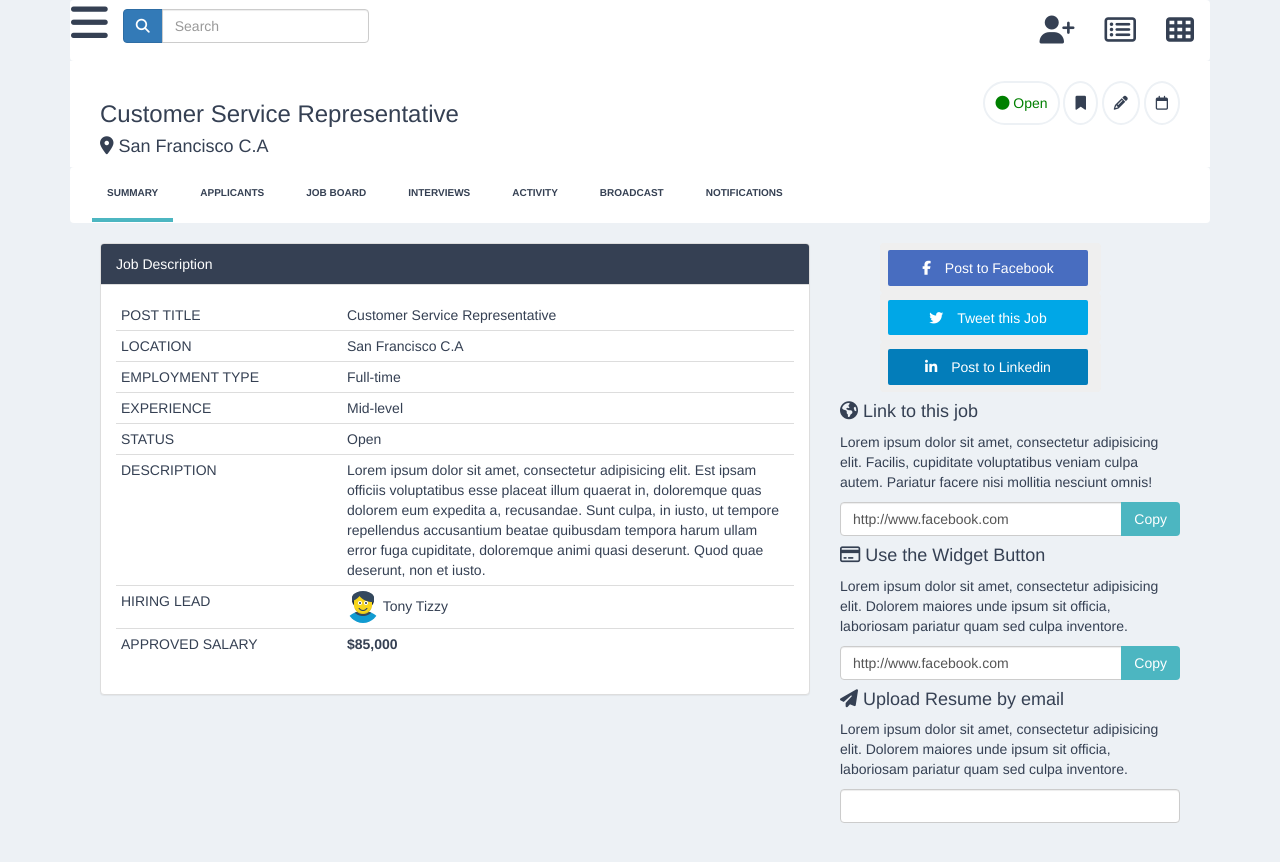
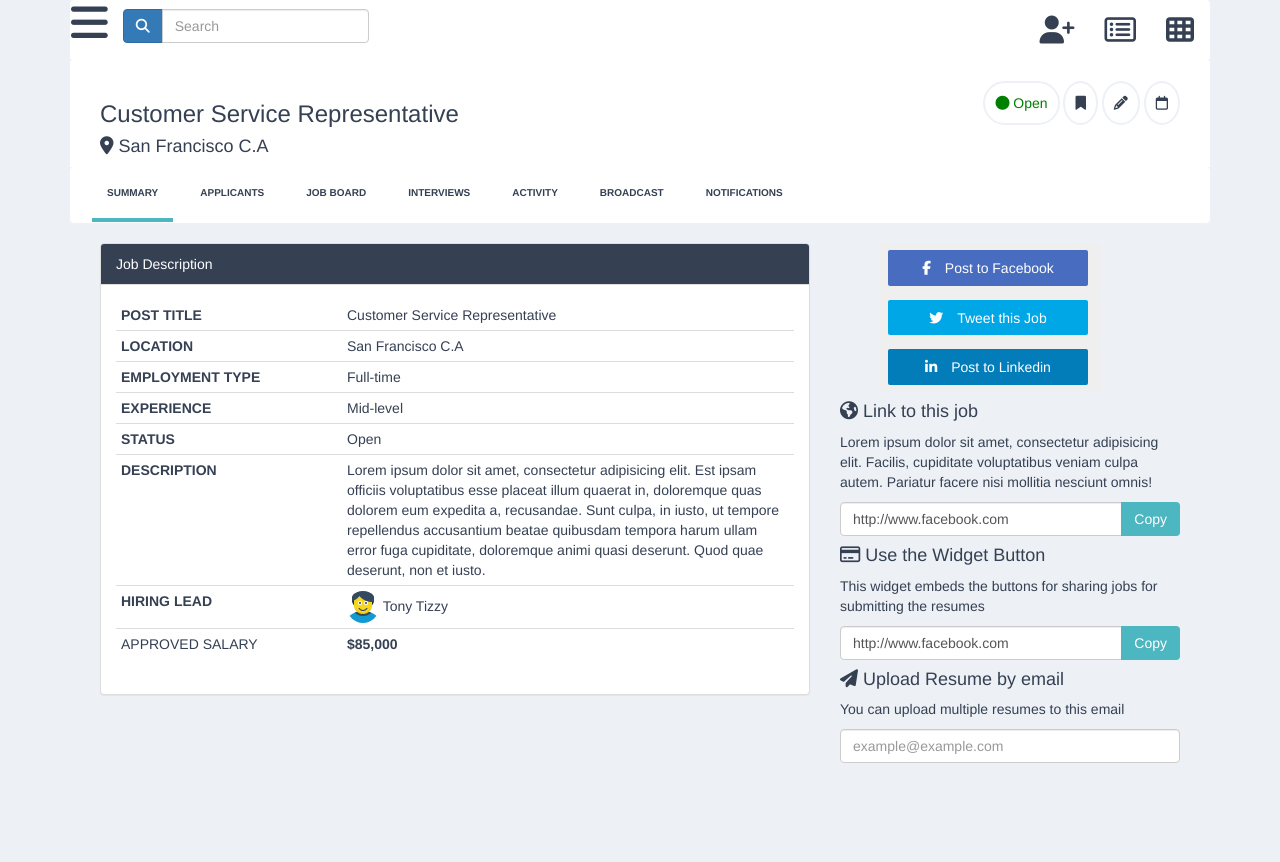
Before and after one commit to iamkarsoft/project-3-dashboard-2, a website: page index.html in a window 1280 px wide. After the commit the page ends 815 px from the top, so only its background shows below. Drawn offline with Linux system fonts and the light colour scheme.

Commit message:
updated table and email box

```diff
--- a/index.html
+++ b/index.html
@@ -66,31 +66,31 @@
                     <section class="panel-body">
                         <table class="table table-condensed table-responsive">
                             <tr >
-                                <td style="border-top: 0">POST TITLE</td>
+                                <td class="bold-me" style="border-top: 0">POST TITLE</td>
                                 <td style="border-top: 0">Customer Service Representative</td>
                             </tr>
                             <tr>
-                                <td class="col-md-4">LOCATION</td>
+                                <td class="col-md-4 bold-me">LOCATION</td>
                                 <td class="col-md-8">San Francisco C.A</td>
                             </tr>
                             <tr>
-                                <td>EMPLOYMENT TYPE</td>
+                                <td class="bold-me">EMPLOYMENT TYPE</td>
                                 <td>Full-time</td>
                             </tr>
                             <tr>
-                                <td>EXPERIENCE</td>
+                                <td class="bold-me">EXPERIENCE</td>
                                 <td>Mid-level</td>
                             </tr>
                             <tr>
-                                <td>STATUS</td>
+                                <td class="bold-me">STATUS</td>
                                 <td> Open </td>
                             </tr>
                             <tr>
-                                <td>DESCRIPTION</td>
+                                <td class="bold-me">DESCRIPTION</td>
                                 <td> Lorem ipsum dolor sit amet, consectetur adipisicing elit. Est ipsam officiis voluptatibus esse placeat illum quaerat in, doloremque quas dolorem eum expedita a, recusandae. Sunt culpa, in iusto, ut tempore repellendus accusantium beatae quibusdam tempora harum ullam error fuga cupiditate, doloremque animi quasi deserunt. Quod quae deserunt, non et iusto. </td>
                             </tr>
                             <tr>
-                                <td>HIRING LEAD</td>
+                                <td class="bold-me">HIRING LEAD</td>
                                 <td><img src="img/avatar-male.png" alt="" class="img-circle img-respoonsive"> Tony Tizzy</td>
                             </tr>
                               <tr>
@@ -148,7 +148,7 @@
 
                 <section>
                     <h4> <span class="fa fa-credit-card"></span> Use the Widget Button</h4>
-                    <p> Lorem ipsum dolor sit amet, consectetur adipisicing elit. Dolorem maiores unde ipsum sit officia, laboriosam pariatur quam sed culpa inventore. </p>
+                    <p> This widget embeds the buttons for sharing jobs for submitting the resumes</p>
                     <form class="form">
                         <section class="input-group">
                             <input type="text" value="http://www.facebook.com" class="form-control">
@@ -161,9 +161,9 @@
 
                 <section>
                     <h4> <span class="fa fa-paper-plane"></span> Upload Resume by email</h4>
-                    <p> Lorem ipsum dolor sit amet, consectetur adipisicing elit. Dolorem maiores unde ipsum sit officia, laboriosam pariatur quam sed culpa inventore. </p>
+                    <p>You can upload multiple resumes to this email </p>
                     <form class="form">
-                        <input type="email" class="form-control" >
+                        <input type="email" class="form-control" placeholder="example@example.com" >
                     </form>
                 </section>
             </section>
```
Also changed, not shown: public/css/main.css.
